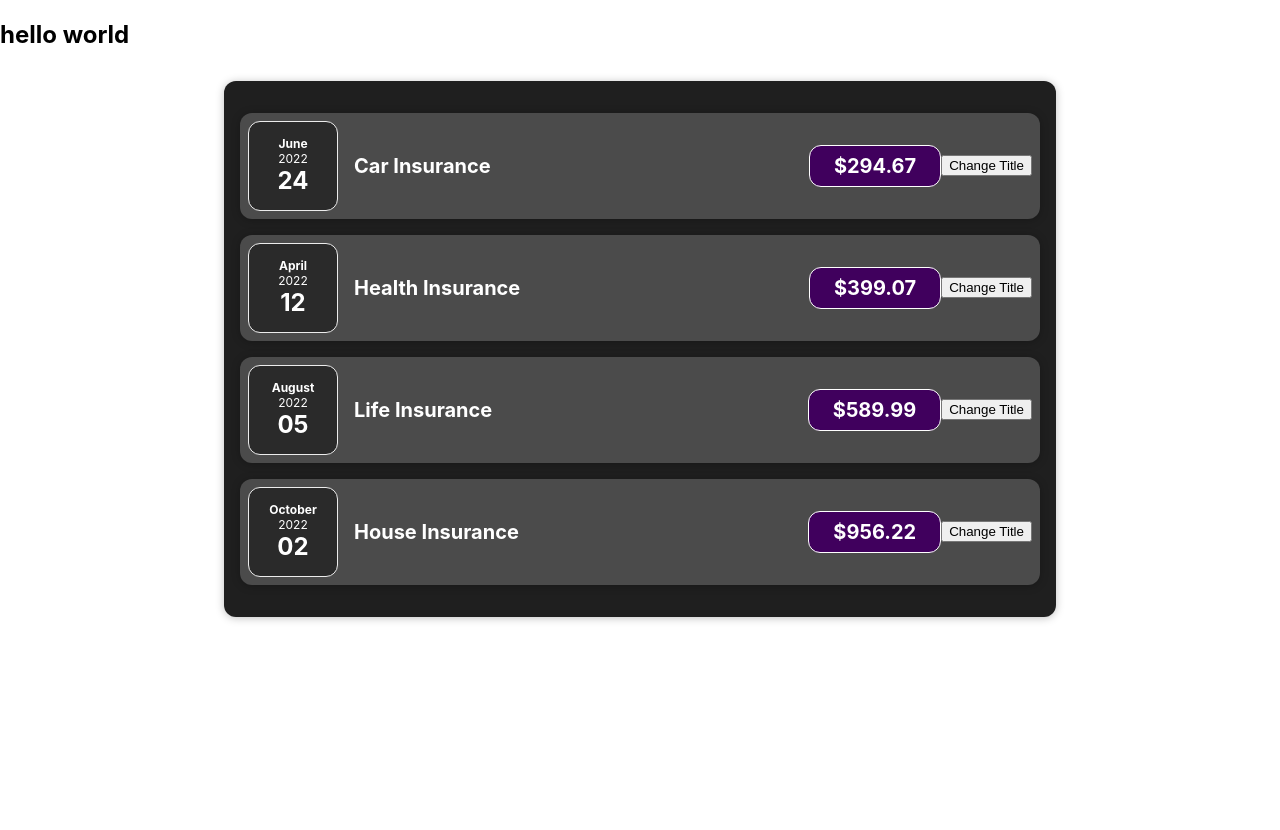
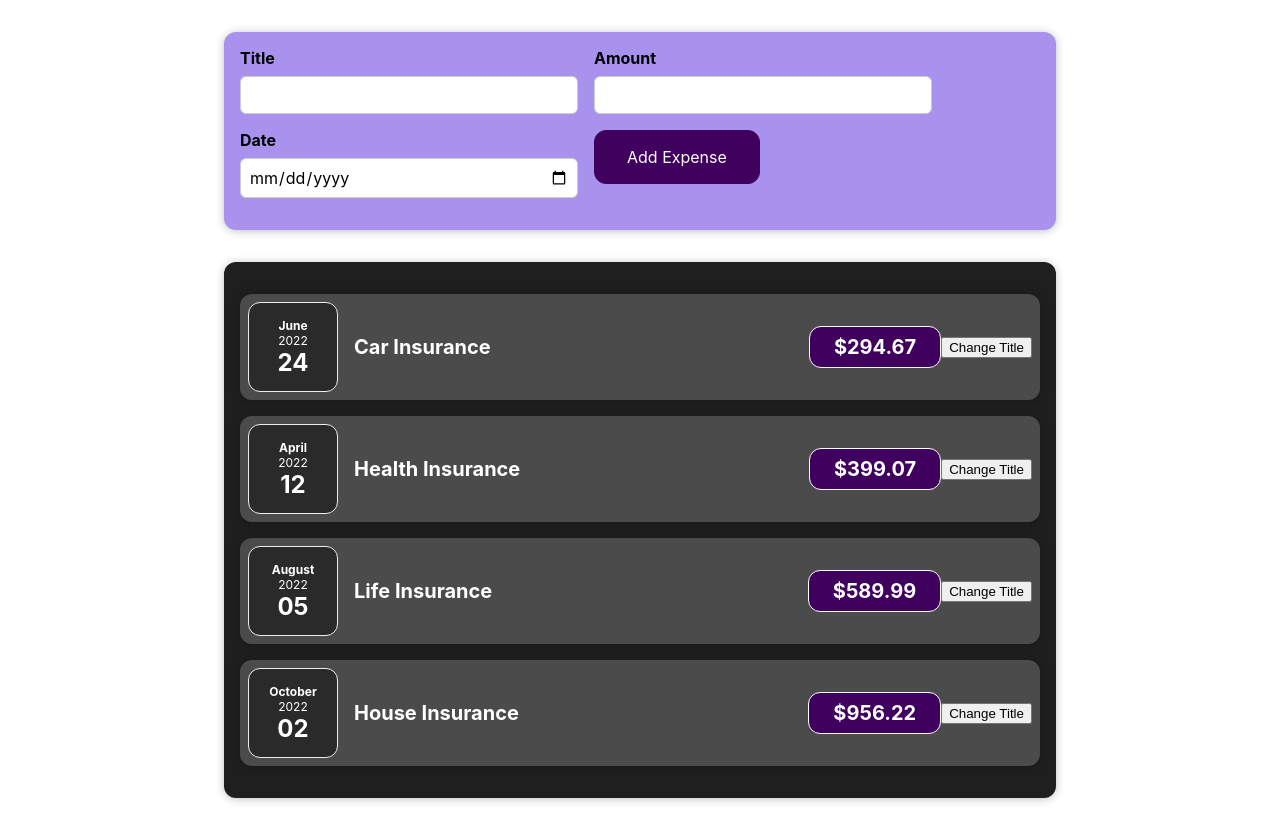
Before and after one commit to alenway/Expense-Tracker, a React (Create React App) app: page / in a window 1280 px wide. Before the commit the page ends 800 px from the top, so only its background shows below. Built offline with nearby package versions, Linux system fonts and the light colour scheme.

Commit message:
form input

```diff
--- a/src/App.js
+++ b/src/App.js
@@ -1,4 +1,5 @@
 import Expenses from "./components/Expenses/Expenses";
+import NewExpense from "./components/NewExpense/NewExpense";
 import "./App.css";
 
 const App = () => {
@@ -30,7 +31,7 @@
   ];
   return (
     <div>
-      <h2>hello world</h2>
+      <NewExpense />
       <Expenses items={expenses} />
     </div>
   );
--- /dev/null
+++ b/src/components/NewExpense/ExpenseForm.css
@@ -0,0 +1,26 @@
+.new-expense__controls {
+  display: flex;
+  flex-wrap: wrap;
+  gap: 1rem;
+  margin-bottom: 1rem;
+  text-align: left;
+}
+
+.new-expense__control label {
+  font-weight: bold;
+  margin-bottom: 0.5rem;
+  display: block;
+}
+
+.new-expense__control input {
+  font: inherit;
+  padding: 0.5rem;
+  border-radius: 6px;
+  border: 1px solid #ccc;
+  width: 20rem;
+  max-width: 100%;
+}
+
+.new-expense__actions {
+  text-align: right;
+}
--- /dev/null
+++ b/src/components/NewExpense/ExpenseForm.js
@@ -0,0 +1,29 @@
+import "./ExpenseForm.css";
+const ExpenseForm = () => {
+  const titleChangeHandler = (event) => {
+    console.log(event.target.value);
+  };
+  return (
+    <form>
+      <div className="new-expense__controls">
+        <div className="new-expense__control">
+          <label>Title</label>
+          <input type="text" onChange={titleChangeHandler} />
+        </div>
+        <div className="new-expense__control">
+          <label>Amount</label>
+          <input type="number" min="0.01" step="0.01" />
+        </div>
+        <div className="new-expense__control">
+          <label>Date</label>
+          <input type="date" min="2019-01-01" max="2025-12-31" />
+        </div>
+        <div className="new-expense__actions">
+          <button type="submit">Add Expense</button>
+        </div>
+      </div>
+    </form>
+  );
+};
+
+export default ExpenseForm;
--- /dev/null
+++ b/src/components/NewExpense/NewExpense.css
@@ -0,0 +1,38 @@
+.new-expense {
+  background-color: #a892ee;
+  padding: 1rem;
+  margin: 2rem auto;
+  width: 50rem;
+  max-width: 95%;
+  border-radius: 12px;
+  text-align: center;
+  box-shadow: 0 1px 8px rgba(0, 0, 0, 0.25);
+}
+
+.new-expense button {
+  font: inherit;
+  cursor: pointer;
+  padding: 1rem 2rem;
+  border: 1px solid #40005d;
+  background-color: #40005d;
+  color: white;
+  border-radius: 12px;
+  margin-right: 1rem;
+}
+
+.new-expense button:hover,
+.new-expense button:active {
+  background-color: #510674;
+  border-color: #510674;
+}
+
+.new-expense button.alternative {
+  color: #220131;
+  border-color: transparent;
+  background-color: transparent;
+}
+
+.new-expense button.alternative:hover,
+.new-expense button.alternative:active {
+  background-color: #ddb3f8;
+}
--- /dev/null
+++ b/src/components/NewExpense/NewExpense.js
@@ -0,0 +1,11 @@
+import "./NewExpense.css";
+import ExpenseForm from "./ExpenseForm";
+const NewExpense = () => {
+  return (
+    <div className="new-expense">
+      <ExpenseForm />
+    </div>
+  );
+};
+
+export default NewExpense;
```
